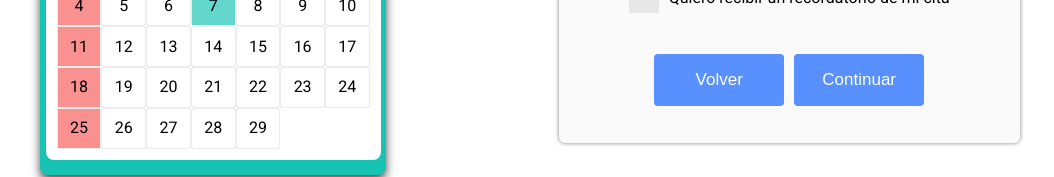
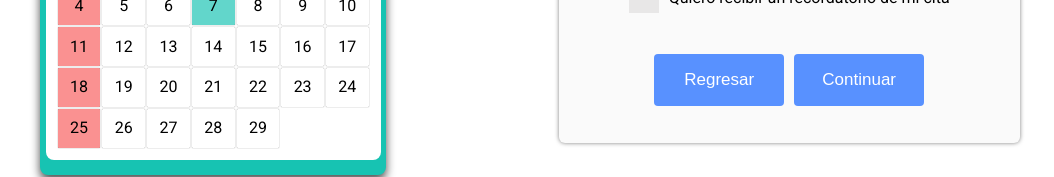
Before and after one commit to LTovarAlc/SaludTotal-, a React (Create React App) app: page / in a window 1280 px wide. Both pictures are taken after a click on the button "Continuar". Shown: the part 2979-3156 px from the top of the page, without its empty margins (110-1164 px from the left). Built offline with nearby package versions, Linux system fonts and the light colour scheme; no server answers.

Commit message:
add backbutton

```diff
--- a/src/components/button/buttonBack.css
+++ b/src/components/button/buttonBack.css
@@ -1,4 +1,4 @@
-.buttonForm {
+.buttonFormBack {
     display: inline-block;
     border-radius: 4px;
     background-color: #5891ff;
@@ -13,27 +13,27 @@
     margin: 5px;
   }
 
-  .buttonForm span {
+  .buttonFormBack span {
     cursor: pointer;
     display: inline-block;
     position: relative;
     transition: 0.5s;
   }
 
-  .buttonForm span:after {
-    content: "»";
+  .buttonFormBack span:after {
+    content: "«"; /* Cambiamos la flecha a "«" para retroceder */
     position: absolute;
     opacity: 0;
     top: 0;
-    right: -15px;
+    left: -15px; /* Ajustamos la posición izquierda */
     transition: 0.5s;
   }
 
-  .buttonForm:hover span {
-    padding-right: 15px;
+  .buttonFormBack:hover span {
+    padding-left: 15px; /* Cambiamos el padding a la izquierda */
   }
 
-  .buttonForm:hover span:after {
+  .buttonFormBack:hover span:after {
     opacity: 1;
-    right: 0;
+    left: 0; /* Ajustamos la posición izquierda */
   }
--- a/src/components/button/buttonBack.jsx
+++ b/src/components/button/buttonBack.jsx
@@ -3,7 +3,7 @@ import React from "react";
 
 const ButtonBack = ({text, onClick}) => {
   return (
-    <button className="buttonForm" onClick={onClick}>
+    <button className="buttonFormBack" onClick={onClick}>
       <span>{text}</span>
     </button>
   );
--- a/src/components/date/date.jsx
+++ b/src/components/date/date.jsx
@@ -30,7 +30,7 @@ const Date = () => {
                     {step === 1 && <PersonalForm />}
                     {step === 2 && <DateForm />}
                     <div className="btns__container">
-                    {step === 2 && <ButtonBack text="Volver" onClick={handlePreviousStep} />}
+                    {step === 2 && <ButtonBack text="Regresar" onClick={handlePreviousStep} />}
                     <Button text="Continuar" onClick={handleNextStep} />
                     </div>
                 </div>
```
